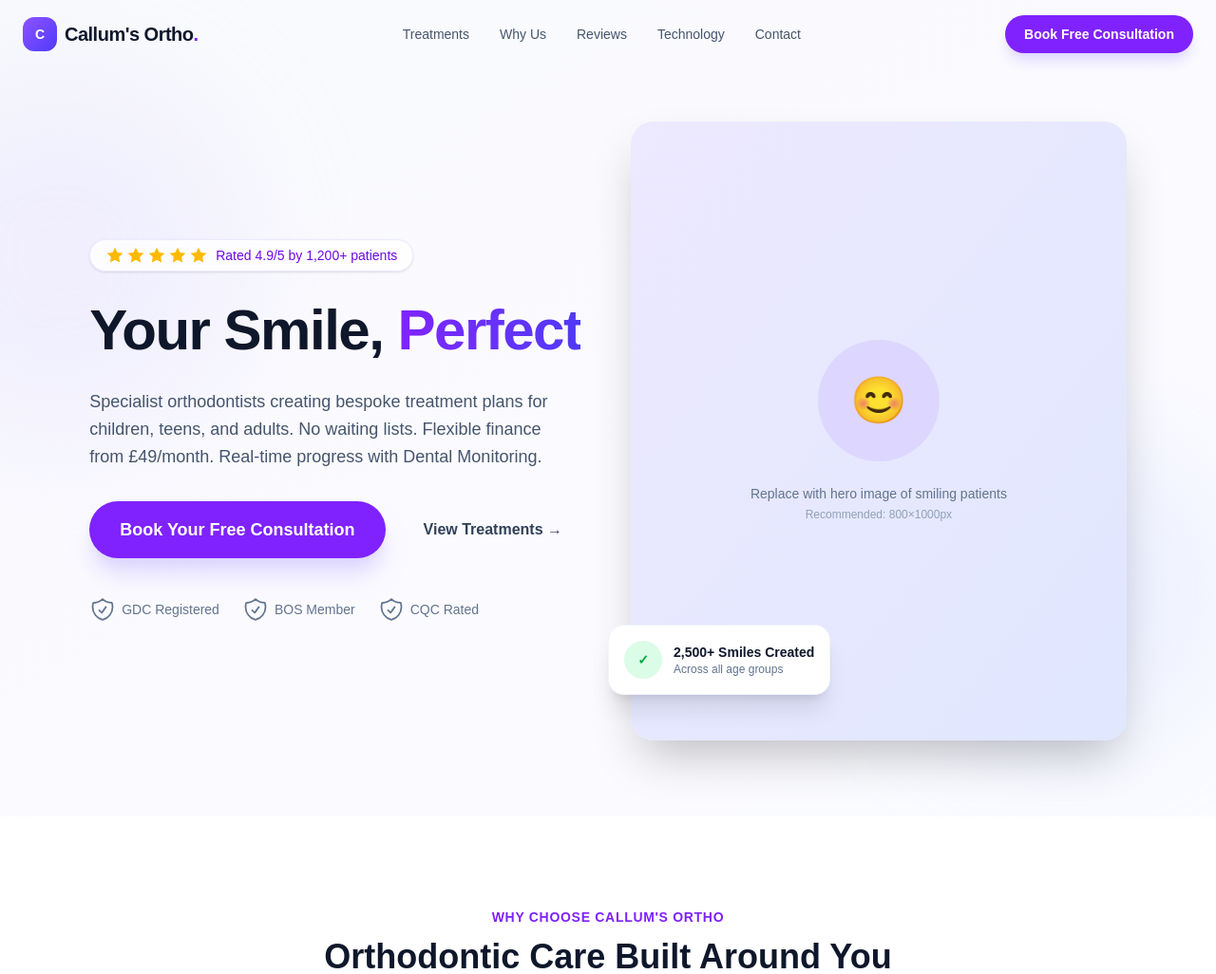
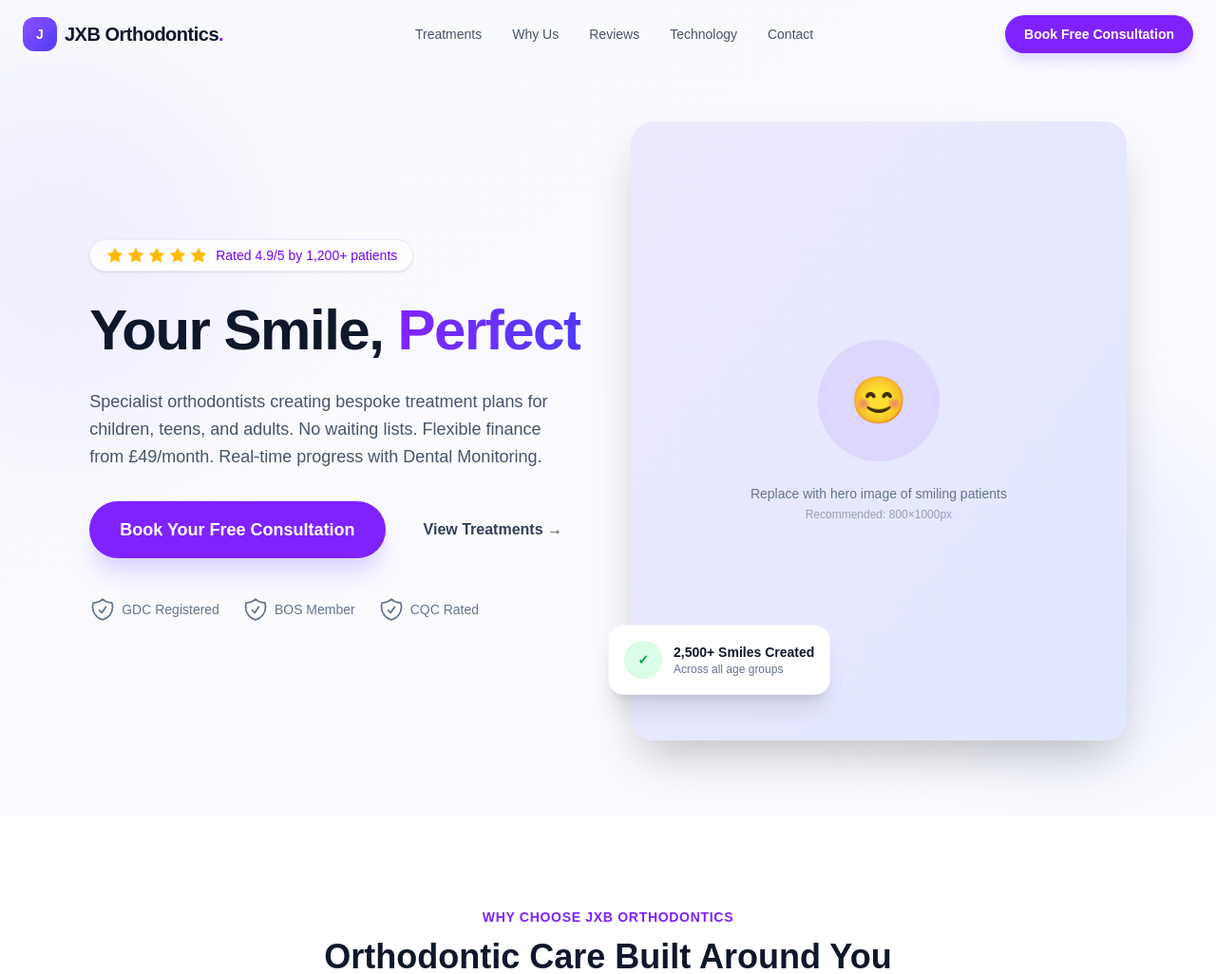
Before and after one commit to callum-droid/callums-first-website, a Next.js app: page / in a window 1280 px wide. Shown: the top 1026 px of the page at 95% size. Built offline with nearby package versions, Linux system fonts and the light colour scheme.

Commit message:
updated website

```diff
--- a/app/page.tsx
+++ b/app/page.tsx
@@ -162,10 +162,10 @@ function Navbar() {
       <div className="max-w-7xl mx-auto px-6 py-4 flex items-center justify-between">
         <a href="#" className="flex items-center gap-2">
           <div className="w-9 h-9 bg-gradient-to-br from-violet-500 to-indigo-600 rounded-xl flex items-center justify-center">
-            <span className="text-white font-bold text-sm">C</span>
+            <span className="text-white font-bold text-sm">J</span>
           </div>
           <span className="text-xl font-bold text-slate-900 tracking-tight">
-            Callum's Ortho<span className="text-violet-600">.</span>
+            JXB Orthodontics<span className="text-violet-600">.</span>
           </span>
         </a>
 
@@ -353,7 +353,7 @@ function WhyUs() {
       <div className="max-w-7xl mx-auto px-6">
         <FadeIn>
           <div className="text-center max-w-2xl mx-auto mb-16">
-            <p className="text-violet-600 font-semibold text-sm uppercase tracking-wider mb-3">Why Choose Callum's Ortho</p>
+            <p className="text-violet-600 font-semibold text-sm uppercase tracking-wider mb-3">Why Choose JXB Orthodontics</p>
             <h2 className="text-3xl sm:text-4xl font-bold text-slate-900">
               Orthodontic Care Built Around You
             </h2>
@@ -469,7 +469,7 @@ const testimonials = [
   {
     name: "Sophie",
     age: 28,
-    quote: "I was so nervous about getting braces as an adult, but the team at Align made me feel completely at ease. My Invisalign journey was seamless and the results are incredible!",
+    quote: "I was so nervous about getting braces as an adult, but the team at JXB made me feel completely at ease. My Invisalign journey was seamless and the results are incredible!",
     rating: 5,
     initials: "S",
     colour: "bg-pink-100 text-pink-600",
@@ -485,7 +485,7 @@ const testimonials = [
   {
     name: "Priya",
     age: 34,
-    quote: "Dental Monitoring meant I only needed to visit every 10–12 weeks. Perfect for my busy schedule. The finance plan made it affordable too. Couldn't recommend Align more highly.",
+    quote: "Dental Monitoring meant I only needed to visit every 10–12 weeks. Perfect for my busy schedule. The finance plan made it affordable too. Couldn't recommend JXB more highly.",
     rating: 5,
     initials: "P",
     colour: "bg-amber-100 text-amber-600",
@@ -645,7 +645,7 @@ function Contact() {
                 </div>
                 <div className="flex items-center gap-3">
                   <span className="text-violet-600"><IconMail /></span>
-                  <span>hello@alignortho.co.uk</span>
+                  <span>hello@jxborthodontics.co.uk</span>
                 </div>
                 <div className="flex items-center gap-3">
                   <span className="text-violet-600"><IconPin /></span>
@@ -749,10 +749,10 @@ function Footer() {
           <div>
             <div className="flex items-center gap-2 mb-4">
               <div className="w-8 h-8 bg-gradient-to-br from-violet-500 to-indigo-600 rounded-lg flex items-center justify-center">
-                <span className="text-white font-bold text-xs">C</span>
+                <span className="text-white font-bold text-xs">J</span>
               </div>
               <span className="text-lg font-bold text-white">
-                Callum's Ortho<span className="text-violet-400">.</span>
+                JXB Orthodontics<span className="text-violet-400">.</span>
               </span>
             </div>
             <p className="text-sm leading-relaxed">
@@ -778,7 +778,7 @@ function Footer() {
             <ul className="space-y-3 text-sm">
               <li className="flex items-center gap-2"><IconPin /> 42 Harley Street, London, W1G 9PR</li>
               <li className="flex items-center gap-2"><IconPhone /> 020 7123 4567</li>
-              <li className="flex items-center gap-2"><IconMail /> hello@alignortho.co.uk</li>
+              <li className="flex items-center gap-2"><IconMail /> hello@jxborthodontics.co.uk</li>
             </ul>
           </div>
 
@@ -806,7 +806,7 @@ function Footer() {
         </div>
 
         <div className="mt-12 pt-8 border-t border-white/10 flex flex-col sm:flex-row justify-between items-center gap-4 text-xs">
-          <p>© {new Date().getFullYear()} Callum's Ortho. All rights reserved.</p>
+          <p>© {new Date().getFullYear()} JXB Orthodontics. All rights reserved.</p>
           <div className="flex gap-4">
             <a href="#" className="hover:text-violet-400 transition-colors">Privacy Policy</a>
             <a href="#" className="hover:text-violet-400 transition-colors">Terms of Service</a>
@@ -826,11 +826,11 @@ function SchemaMarkup() {
     "@graph": [
       {
         "@type": "LocalBusiness",
-        name: "Callum's Ortho",
+        name: "JXB Orthodontics",
         description: "Specialist orthodontic practice offering Invisalign, fixed braces, and ceramic braces in London.",
-        url: "https://www.alignortho.co.uk",
+        url: "https://www.jxborthodontics.co.uk",
         telephone: "+442071234567",
-        email: "hello@alignortho.co.uk",
+        email: "hello@jxborthodontics.co.uk",
         address: {
           "@type": "PostalAddress",
           streetAddress: "42 Harley Street",
@@ -846,7 +846,7 @@ function SchemaMarkup() {
       },
       {
         "@type": "MedicalOrganization",
-        name: "Callum's Ortho",
+        name: "JXB Orthodontics",
         medicalSpecialty: "Orthodontics",
       },
     ],
```
